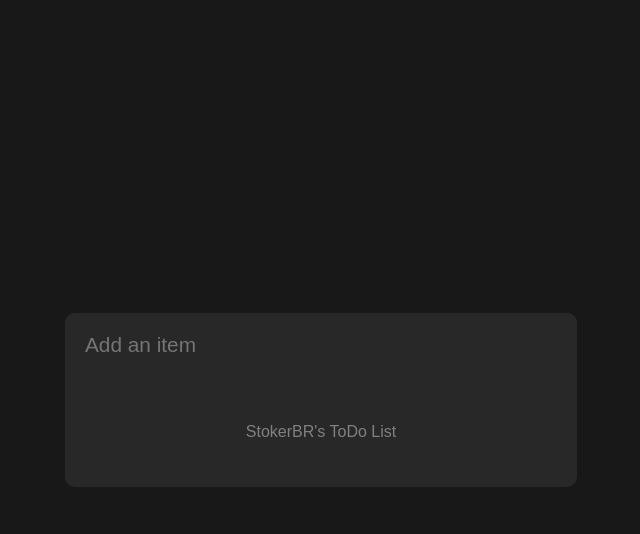
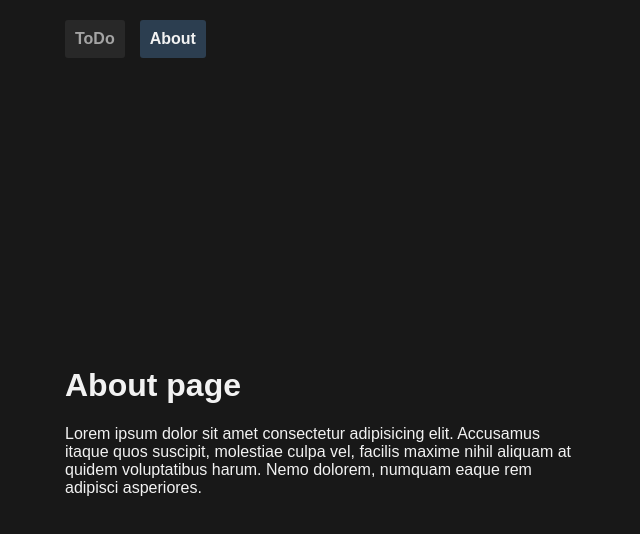
Before and after one commit to StokerBR/vue-todo, a Vue app: page /#/about in a window 1280 px wide. Shown: the top 534 px of the page, without its empty margins (319-959 px from the left). Built offline with nearby package versions, Linux system fonts and the light colour scheme; a web font is replaced by a local one.

Commit message:
Feat: Added routes and about page

```diff
--- a/package.json
+++ b/package.json
@@ -11,7 +11,8 @@
     "@vuelidate/core": "^2.0.0",
     "@vuelidate/validators": "^2.0.0",
     "animate.css": "^4.1.1",
-    "vue": "^3.2.47"
+    "vue": "^3.2.47",
+    "vue-router": "^4.1.6"
   },
   "devDependencies": {
     "@vitejs/plugin-vue": "^4.0.0",
--- a/src/App.vue
+++ b/src/App.vue
@@ -4,7 +4,14 @@ import Todo from './components/Todo.vue';
 
 <template>
 
-  <Todo/>
+    <nav>
+        <router-link to="/">ToDo</router-link>
+        <router-link to="/about">About</router-link>
+    </nav>
+
+    <div class="container">
+        <router-view />
+    </div>
 
 </template>
 
@@ -44,4 +51,37 @@ import Todo from './components/Todo.vue';
         }
 
     }
+
+    nav {
+        display: flex;
+        column-gap: 15px;
+        padding: 20px 0;
+
+        a {
+            padding: 10px;
+            text-decoration: none;
+            background: $black-mute;
+            border-radius: 3px;
+            color: $text-light-2;
+            font-weight: bold;
+
+            &.router-link-active {
+                background: $indigo;
+                color: $white;
+            }
+
+            &:not(.router-link-active):hover {
+                background: $text-light;
+            }
+
+        }
+
+    }
+
+    .container {
+        margin: auto 0;
+        padding-bottom: 20px;
+        max-height: calc(100% - 100px);
+    }
+
 </style>
--- /dev/null
+++ b/src/components/About.vue
@@ -0,0 +1,8 @@
+<template>
+    <div class="about">
+        <h1>About page</h1>
+        <p>
+            Lorem ipsum dolor sit amet consectetur adipisicing elit. Accusamus itaque quos suscipit, molestiae culpa vel, facilis maxime nihil aliquam at quidem voluptatibus harum. Nemo dolorem, numquam eaque rem adipisci asperiores.
+        </p>
+    </div>
+</template>
--- a/src/components/Todo.vue
+++ b/src/components/Todo.vue
@@ -66,8 +66,6 @@
 
 <template>
 
-    <div class="container">
-
     <div class="holder">
 
         <form @submit.prevent="addTodoItem">
@@ -103,8 +101,6 @@
 
     </div>
 
-    </div>
-
 </template>
 
 <style lang="scss" scoped>
@@ -124,11 +120,6 @@
             outline: none;
         }
 
-    }
-
-    .container {
-        padding: 40px 0;
-        max-height: calc(100% - 80px);
     }
 
     .holder {
--- a/src/main.js
+++ b/src/main.js
@@ -1,4 +1,7 @@
 import { createApp } from 'vue'
 import App from './App.vue'
+import router from './routes'
 
-createApp(App).mount('#app')
+createApp(App)
+    .use(router)
+    .mount('#app')
--- /dev/null
+++ b/src/routes.js
@@ -0,0 +1,15 @@
+import * as VueRouter from 'vue-router';
+import Todo from './components/Todo.vue';
+import About from './components/About.vue';
+
+const routes = [
+    { path: '/', component: Todo },
+    { path: '/about', component: About },
+];
+
+const router = VueRouter.createRouter({
+    history: VueRouter.createWebHashHistory(),
+    routes,
+});
+
+export default router;
```
Also changed, not shown: 1 other file (tests, documents, lock files or other folders). Lines whose indentation alone changed are shown as unchanged.
